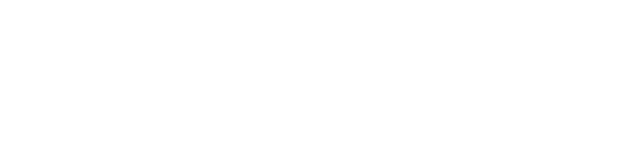
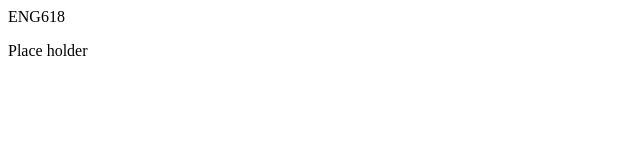
Before and after one commit to ENG618/eng618, a plain HTML site: page index.html in a window 1280 px wide. Shown: the whole page, without its empty margins (0-640 px from the left). Drawn offline with Linux system fonts and the light colour scheme.

Commit message:
Adds basic place holders

```diff
--- a/index.html
+++ b/index.html
@@ -14,9 +14,9 @@
 		<title>ENG618</title>
 		<!-- Call CSS File -->
 		<link href="css/style.css" rel="stylesheet" type="text/css" />
-	<header></header>
+	<header>ENG618</header>
 
 	<body>
-
+		<p>Place holder</p>
 	</body>
 </html>
```
